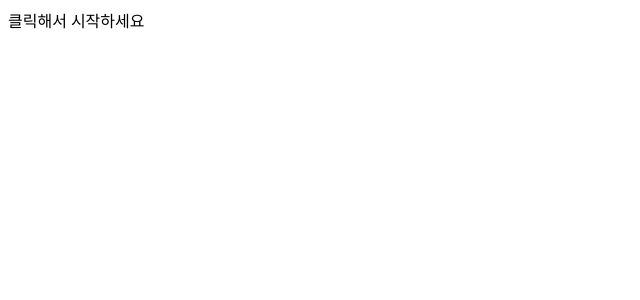
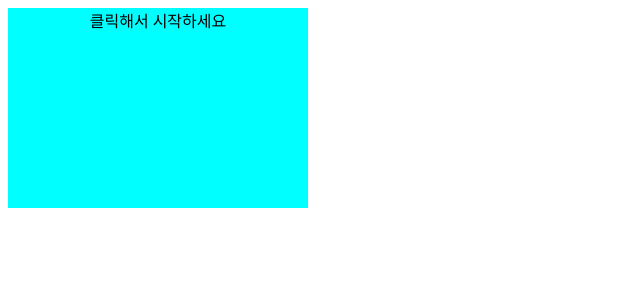
Before and after one commit to codingpalette/react-typescript, a React app: page / in a window 1280 px wide. Shown: the top 300 px of the page, without its empty margins (0-640 px from the left). Built offline with nearby package versions, Linux system fonts and the light colour scheme.

Commit message:
emotion install

```diff
--- a/components/ResponseCheck.tsx
+++ b/components/ResponseCheck.tsx
@@ -1,5 +1,26 @@
 import * as React from 'react';
-import {useState, useCallback, useRef} from 'react'
+import {useState, useCallback, useRef} from 'react';
+import styled from '@emotion/styled';
+
+const ScreenBox = styled('div')`
+    & #screen{
+        width: 300px;
+        height: 200px;
+        text-align: center;
+        user-select: none;
+    }
+    & #screen.waiting{
+        background-color: aqua;
+    }
+    & #screen.ready{
+        background-color: red;
+        color: #fff;
+    }
+    & #screen.now{
+        background-color: greenyellow;
+    }
+
+`;
 
 
 const ResponseCheck = () => {
@@ -53,9 +74,11 @@ const ResponseCheck = () => {
 
     return (
         <>
-            <div id="screen" className={state} onClick={onClickScreen}>
-                {message}
-            </div>
+            <ScreenBox>
+                <div id="screen" className={state} onClick={onClickScreen}>
+                    {message}
+                </div>
+            </ScreenBox>
             {renderAverage()}
         </>
     )
--- a/package.json
+++ b/package.json
@@ -9,6 +9,8 @@
   "author": "codingpalette",
   "license": "MIT",
   "dependencies": {
+    "@emotion/core": "^10.0.35",
+    "@emotion/styled": "^10.0.27",
     "@types/react": "^16.9.46",
     "@types/react-dom": "^16.9.8",
     "react": "^16.13.1",
```
Also changed, not shown: 1 other file (tests, documents, lock files or other folders).
